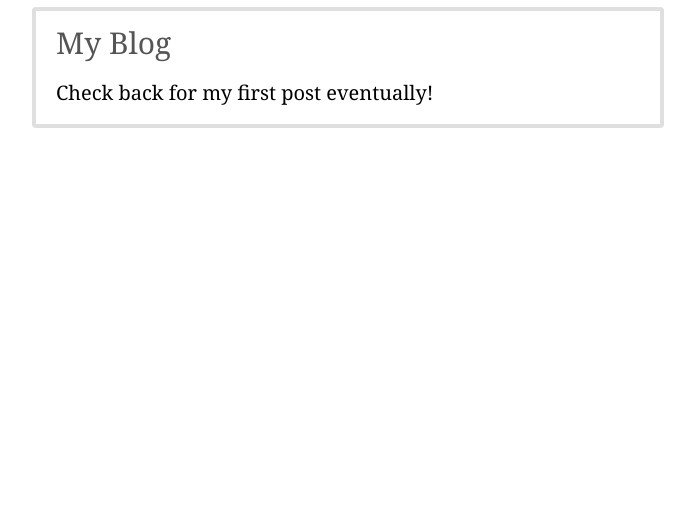
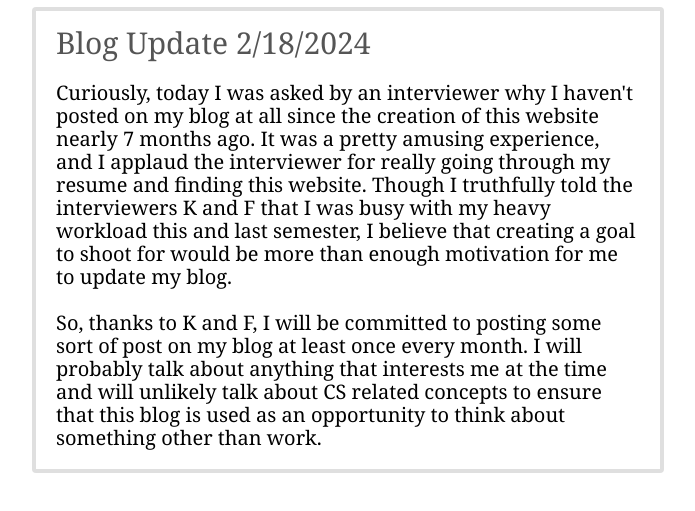
Before and after one commit to Wonant/AnthonyPersonalWebsite, a plain HTML site: page blog.html in a window 1280 px wide. Shown: the part 217-728 px from the top of the page, without its empty margins (292-987 px from the left). Drawn offline with Linux system fonts and the light colour scheme.

Commit message:
Blog update

```diff
--- a/blog.html
+++ b/blog.html
@@ -169,9 +169,9 @@
       </a>
     </h3>
     <div class="fadeInLeft cardMain card textBlog">
-      <textBlogHeader>My Blog</textBlogHeader>
+      <textBlogHeader>Blog Update 2/18/2024</textBlogHeader>
 
-      <textBlog>Check back for my first post eventually!</textBlog>
+      <textBlog>Curiously, today I was asked by an interviewer why I haven't posted on my blog at all since the creation of this website nearly 7 months ago. It was a pretty amusing experience, and I applaud the interviewer for really going through my resume and finding this website. Though I truthfully told the interviewers K and F that I was busy with my heavy workload this and last semester, I believe that creating a goal to shoot for would be more than enough motivation for me to update my blog. <br> <br> So, thanks to K and F, I will be committed to posting some sort of post on my blog at least once every month. I will probably talk about anything that interests me at the time and will unlikely talk about CS related concepts to ensure that this blog is used as an opportunity to think about something other than work.</textBlog>
     </div>
   </body>
 </html>
```
